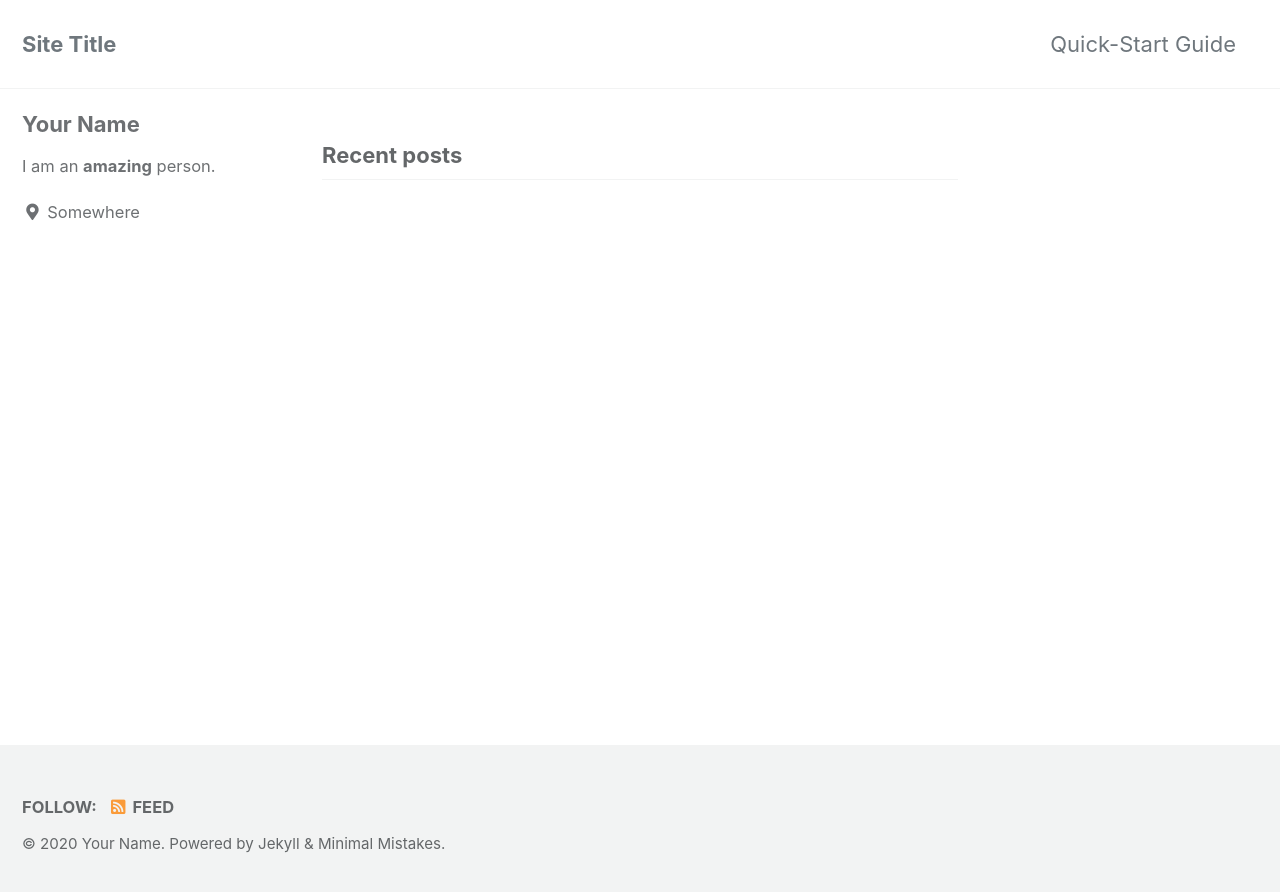
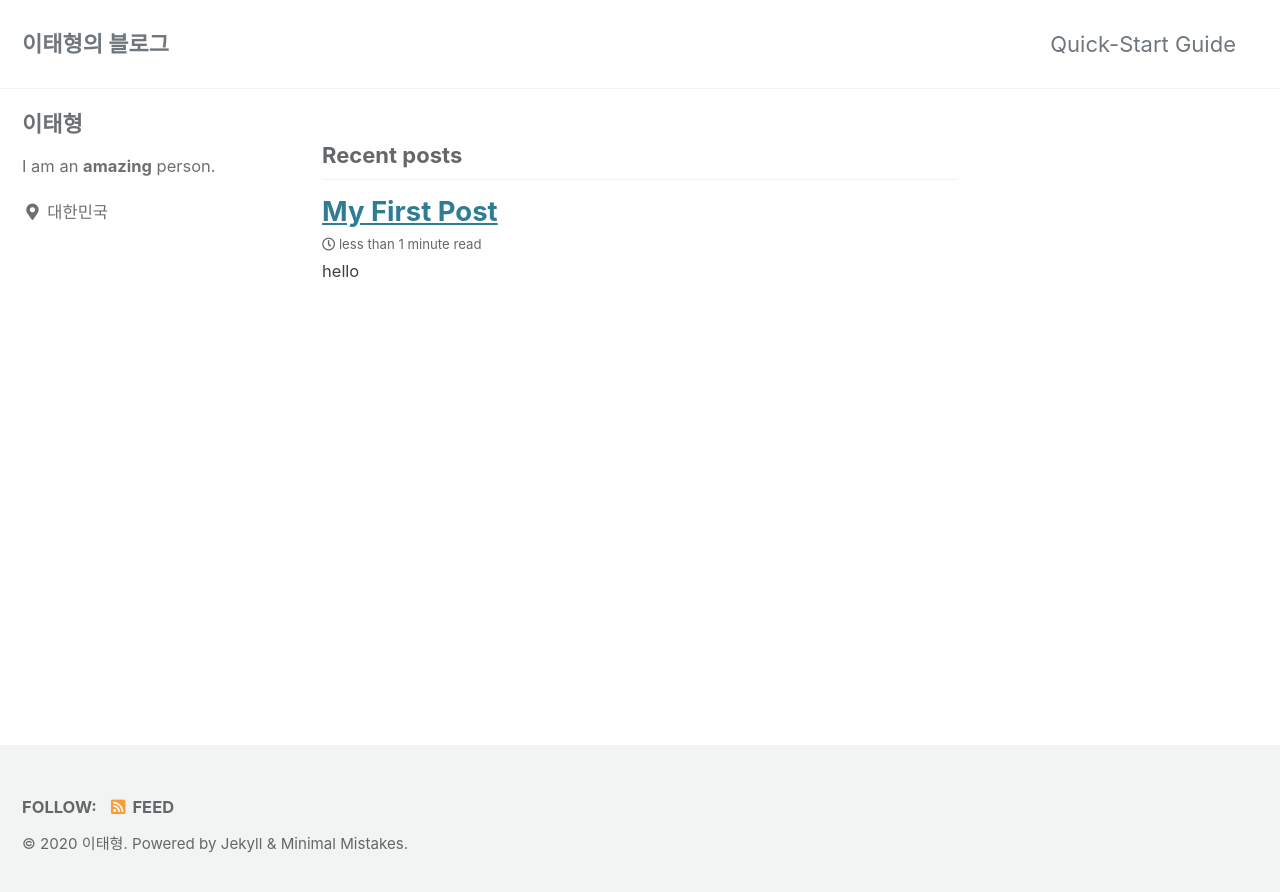
Before and after one commit to Taehyeong-Lee/Taehyeong-Lee.github.io, a Jekyll site: the page built from index.html, in a window 1280 px wide. Shown: the top 892 px of the page. Built offline with Jekyll 4.4.1, drawn with Linux system fonts in a browser that asks for light colours; cached includes are drawn as plain includes; the list of posts is cut into pages by our own code.

Commit message:
blog start

```diff
--- a/_config.yml
+++ b/_config.yml
@@ -16,15 +16,15 @@ minimal_mistakes_skin    : "default" # "air", "aqua", "contrast", "dark", "dirt"
 
 # Site Settings
 locale                   : "en-US"
-title                    : "Site Title"
+title                    : "이태형의 블로그"
 title_separator          : "-"
 subtitle                 : # site tagline that appears below site title in masthead
-name                     : "Your Name"
+name                     : "이태형"
 description              : "An amazing website."
-url                      : # the base hostname & protocol for your site e.g. "https://mmistakes.github.io"
+url                      : "https://taehyeong-lee.github.io" # the base hostname & protocol for your site e.g. "https://mmistakes.github.io"
 baseurl                  : # the subpath of your site, e.g. "/blog"
 repository               : # GitHub username/repo-name e.g. "mmistakes/minimal-mistakes"
-teaser                   : # path of fallback teaser image, e.g. "/assets/images/500x300.png"
+teaser                   : "Taehyeong-Lee/taehyeong-lee.github.io/" # path of fallback teaser image, e.g. "/assets/images/500x300.png"
 logo                     : # path of logo image to display in the masthead, e.g. "/assets/images/88x88.png"
 masthead_title           : # overrides the website title displayed in the masthead, use " " for no title
 # breadcrumbs            : false # true, false (default)
@@ -93,10 +93,10 @@ analytics:
 
 # Site Author
 author:
-  name             : "Your Name"
+  name             : "이태형"
   avatar           : # path of avatar image, e.g. "/assets/images/bio-photo.jpg"
   bio              : "I am an **amazing** person."
-  location         : "Somewhere"
+  location         : "대한민국"
   email            :
   links:
     - label: "Email"
--- /dev/null
+++ b/_includes/mathjax_support.html
@@ -0,0 +1,6 @@
+<script type="test/x-mathjax-config">
+    MathJax.Hub.Config({
+        tex2jax: {inlineMath: [['$','$'], ['\\(','\\)']]}
+    })
+</script>
+<script src="https://cdn.mathjax.org/mathjax/latest/MathJax.js?config=TeX-AMS-MML_HTMLorMML"></script>
--- a/_layouts/default.html
+++ b/_layouts/default.html
@@ -12,6 +12,8 @@
   <head>
     {% include head.html %}
     {% include head/custom.html %}
+    <!-- include폴더의 mathjax_support.html파일을 가져다 쓰겠다 -->
+    {% include mathjax_support.html %}
   </head>
 
   <body class="layout--{{ page.layout | default: layout.layout }}{% if page.classes or layout.classes %}{{ page.classes | default: layout.classes | join: ' ' | prepend: ' ' }}{% endif %}">
--- /dev/null
+++ b/_posts/2020-07-16-hello.md
@@ -0,0 +1,10 @@
+---
+title : "My First Post"
+category :
+    - hello
+tag :
+    - hello
+tod : true
+---
+
+hello
```
